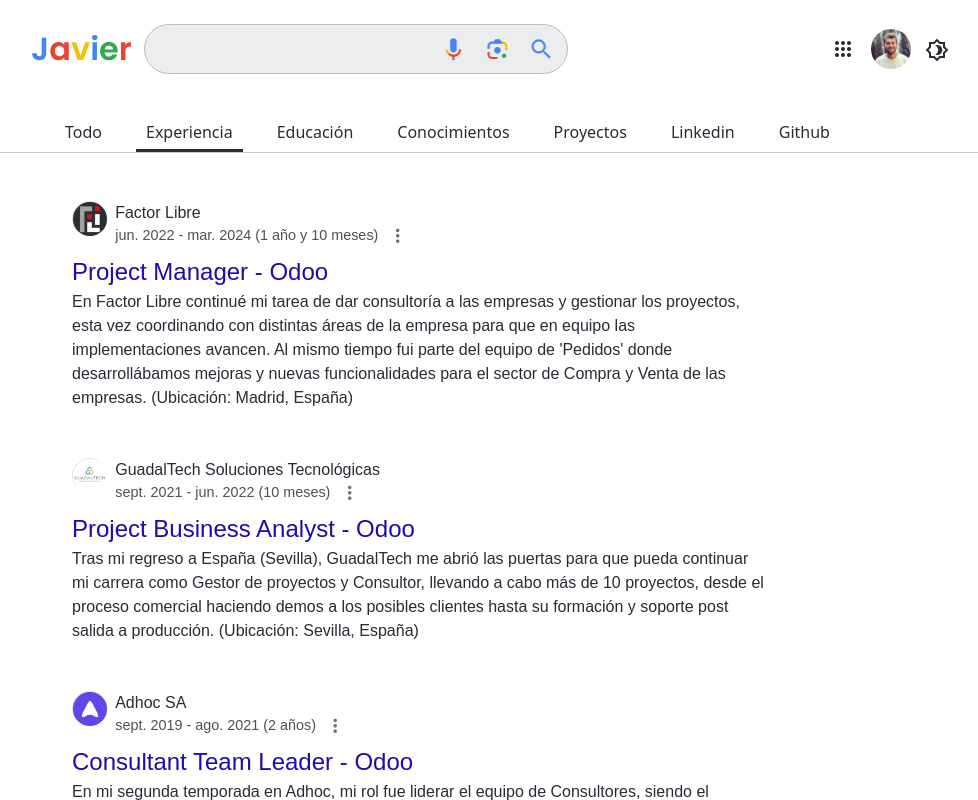
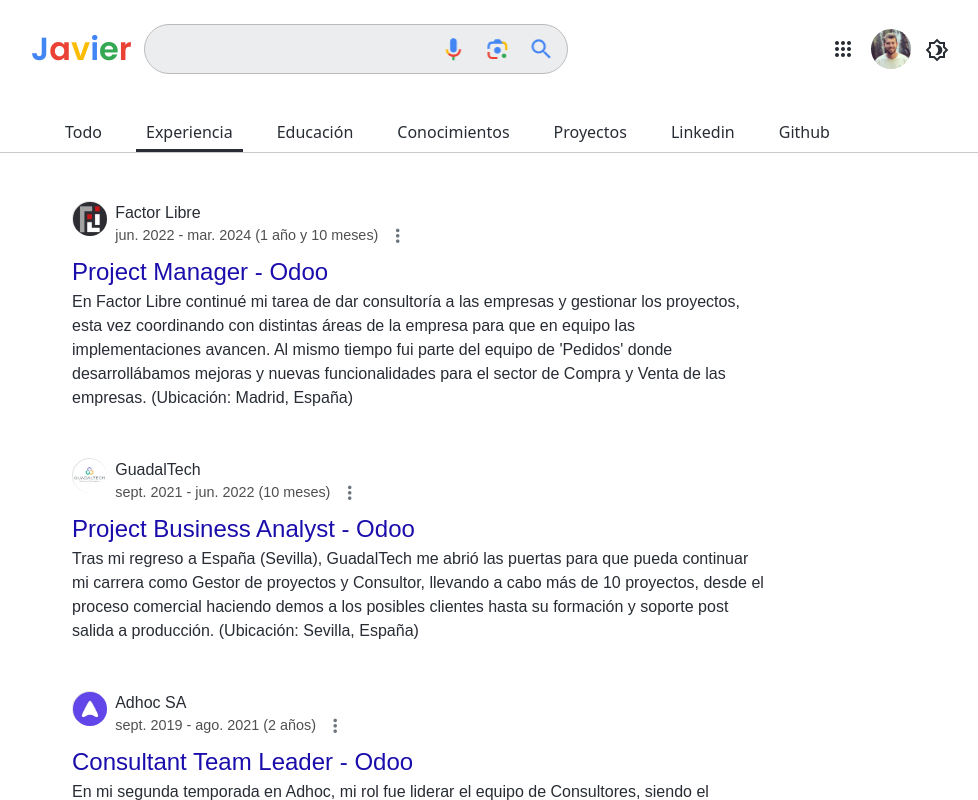
Before and after one commit to javidiez/curriculum-vitae, a React (Vite) app: page /experiencia in a window 1280 px wide. Shown: the whole page, without its empty margins (138-1116 px from the left). Built offline with nearby package versions, Linux system fonts and the light colour scheme.

Commit message:
RMV Guadaltech ST

```diff
--- a/src/pages/Experiencia.jsx
+++ b/src/pages/Experiencia.jsx
@@ -20,7 +20,7 @@
                 <div className="col-12 col-sm-8">
                     <InfoCard title={'Project Manager - Odoo'} url={"jun. 2022 - mar. 2024 (1 año y 10 meses)"} urlTitle={"Factor Libre"} img={fl} description={"En Factor Libre continué mi tarea de dar consultoría a las empresas y gestionar los proyectos, esta vez coordinando con distintas áreas de la empresa para que en equipo las implementaciones avancen. Al mismo tiempo fui parte del equipo de 'Pedidos' donde desarrollábamos mejoras y nuevas funcionalidades para el sector de Compra y Venta de las empresas. (Ubicación: Madrid, España)"}/>
 
-                    <InfoCard title={'Project Business Analyst - Odoo'} url={"sept. 2021 - jun. 2022 (10 meses)"} urlTitle={"GuadalTech Soluciones Tecnológicas"} img={gt} description={"Tras mi regreso a España (Sevilla), GuadalTech me abrió las puertas para que pueda continuar mi carrera como Gestor de proyectos y Consultor, llevando a cabo más de 10 proyectos, desde el proceso comercial haciendo demos a los posibles clientes hasta su formación y soporte post salida a producción. (Ubicación: Sevilla, España)"}/>
+                    <InfoCard title={'Project Business Analyst - Odoo'} url={"sept. 2021 - jun. 2022 (10 meses)"} urlTitle={"GuadalTech"} img={gt} description={"Tras mi regreso a España (Sevilla), GuadalTech me abrió las puertas para que pueda continuar mi carrera como Gestor de proyectos y Consultor, llevando a cabo más de 10 proyectos, desde el proceso comercial haciendo demos a los posibles clientes hasta su formación y soporte post salida a producción. (Ubicación: Sevilla, España)"}/>
 
                     <InfoCard title={'Consultant Team Leader - Odoo'} url={"sept. 2019 - ago. 2021 (2 años)"} urlTitle={"Adhoc SA"} img={adhoc} description={"En mi segunda temporada en Adhoc, mi rol fue liderar el equipo de Consultores, siendo el responsable de que los proyectos se desarrollen en tiempo y forma, manteniendo reuniones con los consultores y clientes, y así contemplar que todo avance de forma óptima. (Ubicación: Rosario, Argentina)"}/>
 
```
